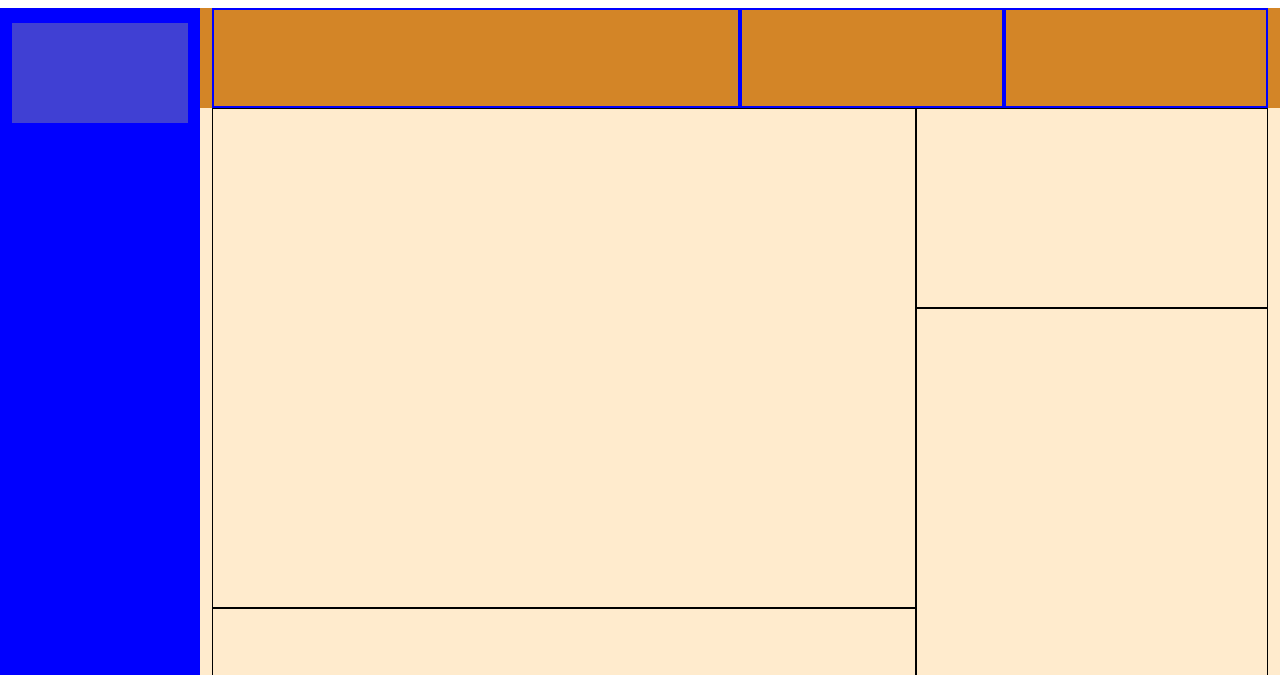
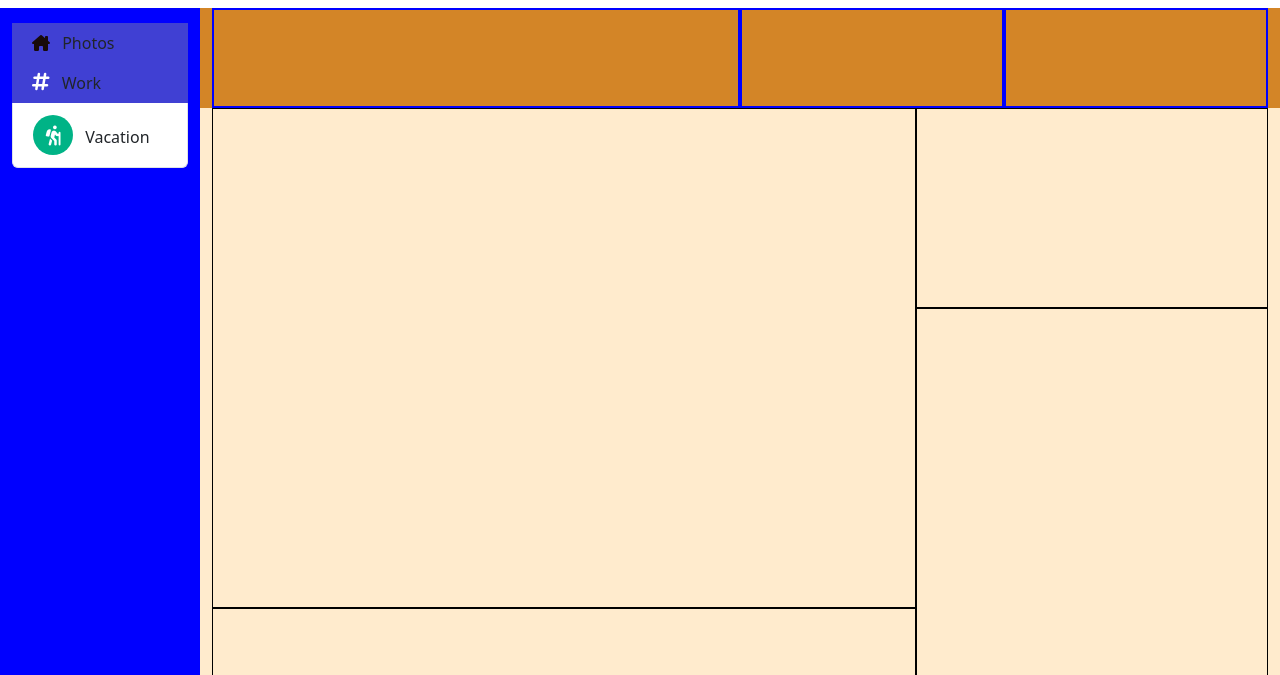
Before and after one commit to AntonelloStefania/html-css-bootstrap-dashboard, a plain HTML site: page index.html in a window 1280 px wide. Shown: the part 57-732 px from the top of the page. Drawn offline with nearby package versions, Linux system fonts and the light colour scheme.

Commit message:
[add] stile header

```diff
--- a/css/style.css
+++ b/css/style.css
@@ -65,12 +65,15 @@ header{
 .sidebar{
     background-color:blue;
     height: 100%;
+    position: fixed;
+    width: 200px;
 }
 
 .sidebar-list, .sidebar-option{
     background-color: rgb(64, 64, 211);
     height: 100px;
     margin: 15px 0;
+
 }
 
 /* RIGHT MAIN */
--- a/index.html
+++ b/index.html
@@ -21,13 +21,13 @@
                                 <img src="./img/logo.svg" alt="" class="d-md-none d-sm-none d-lg-block">
                                 <img src="./img/mobile-logo.png" alt="" class="d-md-block d-sm-block  d-lg-none mobile-logo">
                             </div>
-                            <div class="col-9 col-lg-8 h-search">
+                            <div class="col-10 col-lg-8 h-search">
                                 <div class="form-group has-search">
                                     <span class="fa fa-search form-control-feedback"></span>
                                     <input type="text" class="form-control" placeholder="Search">
                                 </div>
                             </div>
-                            <div class="col-2 h-icons">
+                            <div class="col-1 col-lg-2 h-icons">
                                 <div class="list-group list-group-horizontal">
                                     <a href="#" class="list-group-item list-group-item-action bg-transparent border border-0 d-md-none d-sm-none d-lg-block" aria-current="true">
                                         <i class="fa-solid fa-list">
@@ -72,7 +72,28 @@
                     <div class="col-200 ">
                         <div class="row sidebar flex-column justify-content-between">
                             <div class="col-12">
-                                <div class="sidebar-list"></div>
+                                <div class="sidebar-list">
+                                    <ul class="list-group">
+                                        <div class="list-group-item bg-transparent border border-0">
+                                          <span class="d-inline-flex align-items-center justify-content-center text-white rounded-circle m-1 me-2">
+                                            <i class="fa-solid fa-house-chimney" style="color: #180a0a;"></i>
+                                          </span>
+                                          Photos
+                                        </div>
+                                        <div class="list-group-item bg-transparent border border-0">
+                                          <div class="d-inline-flex align-items-center justify-content-center text-white rounded-circle m-1 me-2 ">
+                                            <i class="fas fa-hashtag fa-lg"></i>
+                                          </div>
+                                          Work
+                                        </div>
+                                        <div class="list-group-item">
+                                          <div class="d-inline-flex align-items-center justify-content-center text-white rounded-circle m-1 me-2" style="background-color: #00b386; width: 40px; height: 40px;">
+                                            <i class="fas fa-hiking fa-lg"></i>
+                                          </div>
+                                          Vacation
+                                        </div>
+                                      </ul>
+                                </div>
                             </div>
                             <div class="col-12">
                                 <div class="sidebar-option"></div>
```
